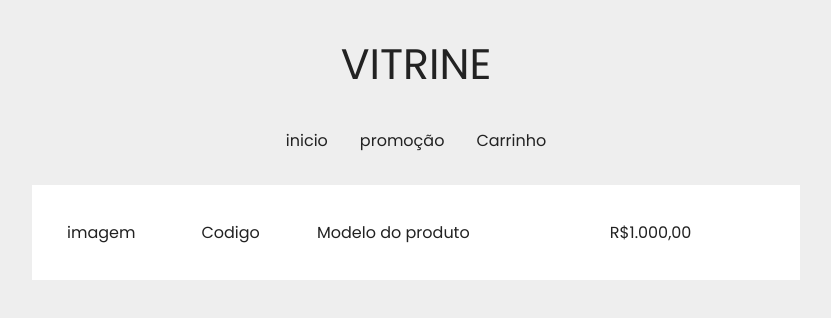
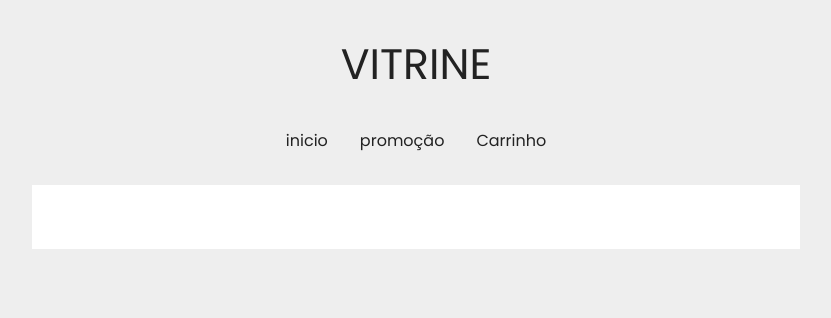
Before and after one commit to Kiff0408/vitrine-react, a React (Vite) app in the folder proj06f/: page /Carrinho in a window 1280 px wide. Shown: the top 318 px of the page, without its empty margins (224-1055 px from the left). Built offline with nearby package versions, Linux system fonts and the light colour scheme.

Commit message:
melhorando carrinho

```diff
--- a/proj06f/src/componentes/Exibidor.jsx
+++ b/proj06f/src/componentes/Exibidor.jsx
@@ -1,5 +1,6 @@
 import React from "react";
 import styled from "styled-components";
+import SalvarCarrinho from "../functions/SalvarCarrinho";
 
 const Modelo = styled.div`
     background: #fff;
@@ -42,7 +43,7 @@ export default function Exibidor(props) {
                 <div> R${ props.produto.preco},00 </div>
                 <div> { props.produto.descricao} </div>
 
-                <button> Adicionar ao carrinho</button>
+                <button onClick = { () => SalvarCarrinho(props.produto.codigo)}> Adicionar carrinho </button>
             </ModeloDados>
 
         </Modelo>
@@ -52,4 +53,3 @@ export default function Exibidor(props) {
 
         </Modelo>
 }
-// Paramos aqui falta explica
--- /dev/null
+++ b/proj06f/src/functions/ObterCarrinho.js
@@ -0,0 +1,7 @@
+
+
+export default function ObterCarrinho() {
+    const resultado = localStorage.getItem("carrinho")
+    const lista = JSON.parse(resultado || "[]")
+    return lista
+}
--- a/proj06f/src/functions/SalvarCarrinho.js
+++ b/proj06f/src/functions/SalvarCarrinho.js
@@ -1 +1,10 @@
-//paramos aqui
+
+
+export default function SalvarCarrinho(codigo) {
+    const resultado = localStorage.getItem("carrinho")
+    const lista = JSON.parse(resultado|| "[]" )
+    lista.push(codigo)
+
+    const carrinho = JSON.stringify(lista)
+    localStorage.setItem("carrinho", carrinho)
+}
--- a/proj06f/src/pages/Carrinho.jsx
+++ b/proj06f/src/pages/Carrinho.jsx
@@ -1,9 +1,19 @@
-import React from "react";
+import React, {useState, useEffect} from "react";
 import Navegacao from "../componentes/Navegacao";
 import ProdutosExemplo from "../datas/ProdutosExemplo";
 import Janela from "../componentes/Janela";
+import ObterCarrinho from "../functions/ObterCarrinho";
 
 export default function Carrinho() {
+    const [ carrinho, definirCarrinho ] = useState([])
+
+    useEffect(function() {
+        const resultado = ObterCarrinho()
+        definirCarrinho(resultado)
+
+    },[])
+
+
     return <>
         <Navegacao titulo = "VITRINE">
                 <a href="/">inicio</a>
@@ -14,14 +24,25 @@ export default function Carrinho() {
         <Janela>
             <table width="100%">
                 <tbody>
-                    <tr>
-                        <td>imagem </td>
-                        <td> Codigo </td>
-                        <td> Modelo do produto</td>
-                        <td> R$1.000,00</td>
-                    </tr>
+                {
+                    carrinho.map(function(codigo, indice) {
+                        for (const produto of ProdutosExemplo) {
+                            if (produto.codigo == codigo)
+                                return <tr key = {indice}>
+                                        <td> <img src= {produto.imagens[0]} width= "50px"  /> </td>
+                                        <td> {produto.codigo} </td>
+                                        <td> { produto.modelo}</td>
+                                        <td> {produto.preco}</td>
+
+                                     </tr>
+
+                        }
+                    })
+
+                }
                 </tbody>
             </table>
+
         </Janela>
 
     </>
```
